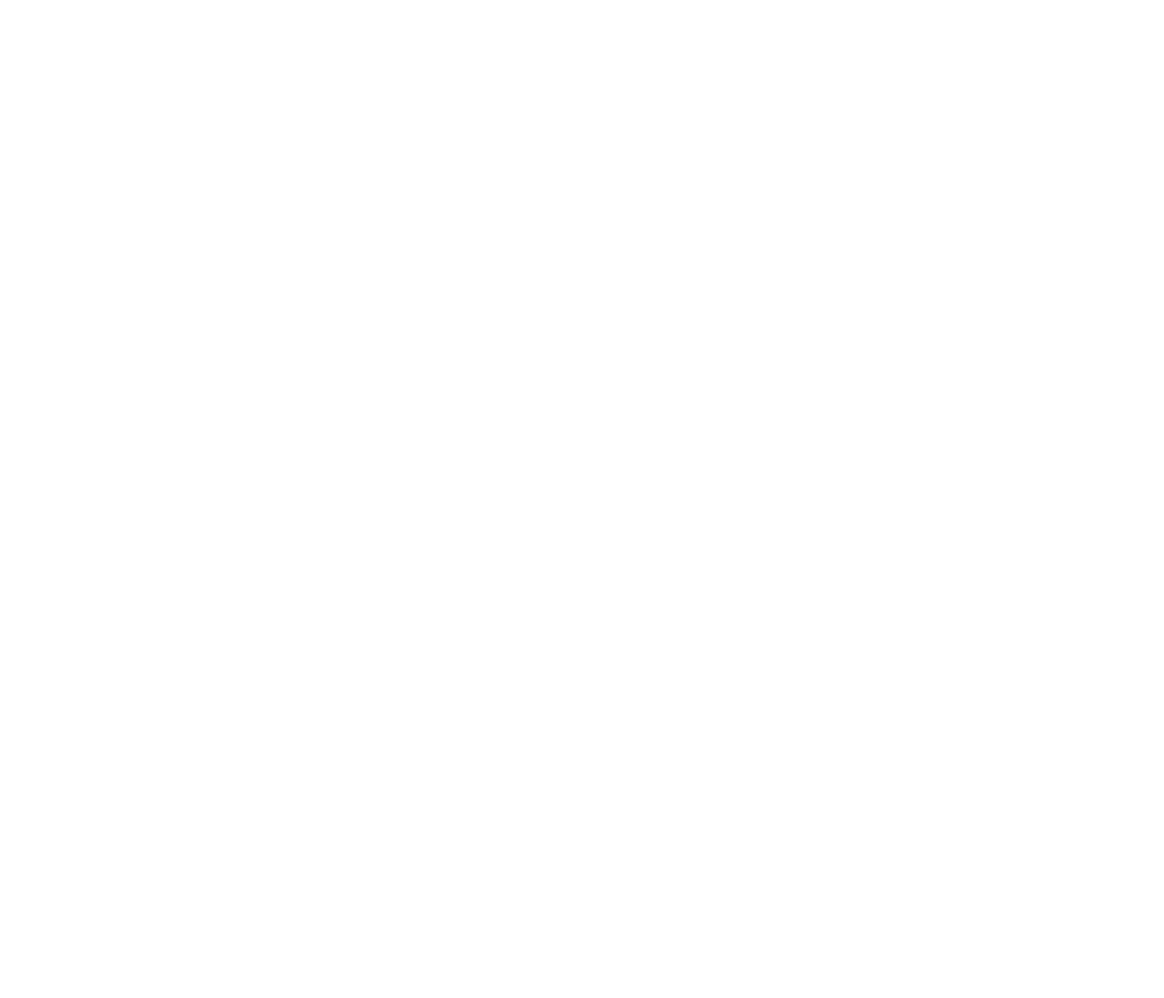
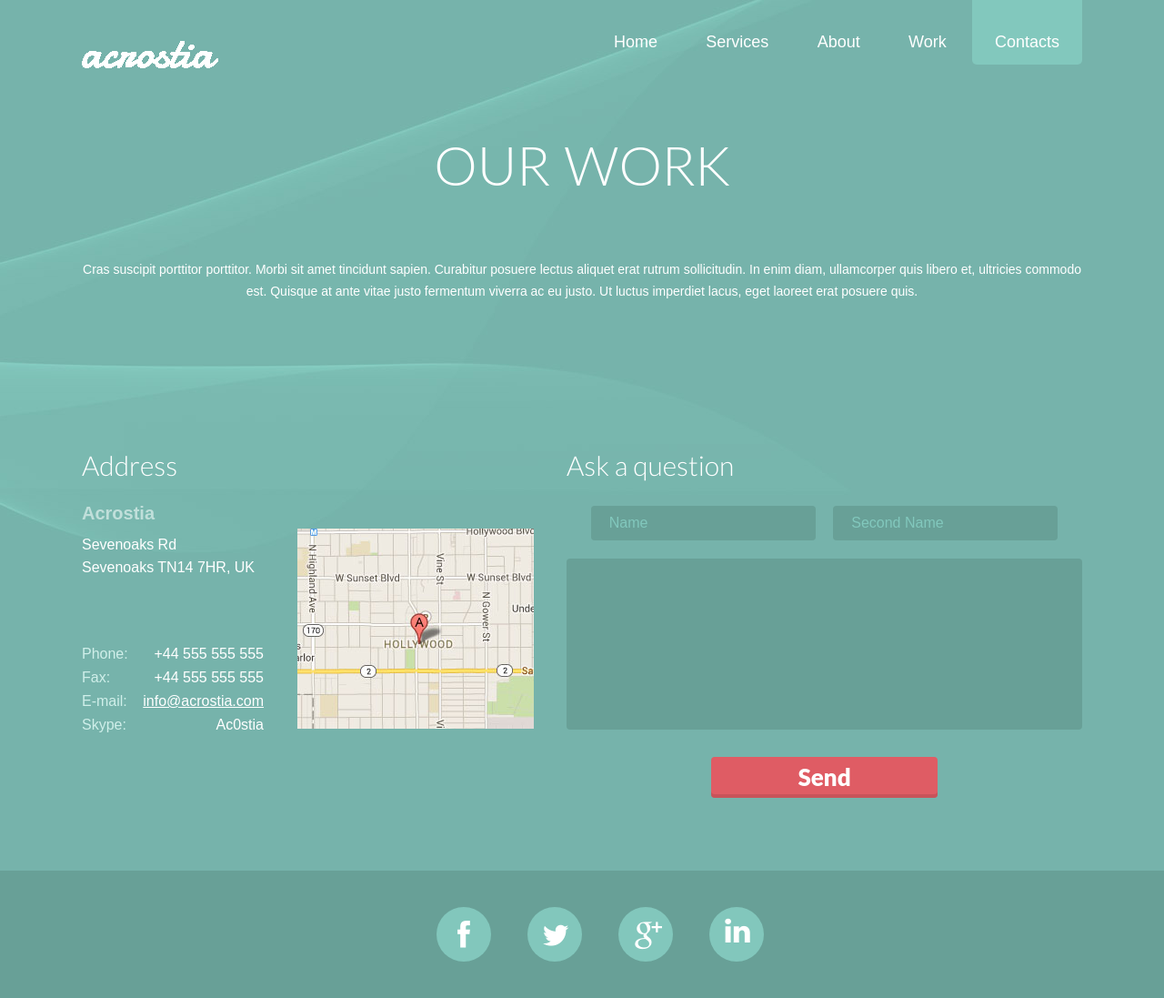
Before and after one commit to nollac-acronostia/nollac-acronostia.github.io, a plain HTML site: page contacts.html in a window 1280 px wide. Shown: the whole page at 91% size. Before the commit the page ends 800 px from the top, so only its background shows below. Drawn offline with Linux system fonts and the light colour scheme.

Commit message:
end pages, no toggle & adaptive

```diff
--- a/contacts.html
+++ b/contacts.html
@@ -0,0 +1,75 @@
+<!DOCTYPE html>
+<html lang="en">
+<head>
+	<meta charset="UTF-8">
+	<title>Acronostia - Contacts</title>
+	<meta http-equiv="X-UA-Compatible" content="IE=edge">
+	<meta name="viewport" content="width=device-width, user-scalable=no, initial-scale=1.0, maximum-scale=1.0, minimum-scale=1.0">
+	<link href="https://fonts.googleapis.com/css?family=Lato:300,400,700,900" rel="stylesheet">
+	<link rel="stylesheet" href="css/normalize.css">
+	<link rel="stylesheet" href="css/contacts.css">
+</head>
+<body>
+	<div class="wrapper">
+		<div class="main">
+				<div class="container">
+					<div class="head">
+						<div class="logo"><a href="#"></a></div>
+						<ul class="nav_menu">
+							<li class="nav_menu_item"><a href="index.html" class="nav_menu_link page_home">Home</a></li>
+							<li class="nav_menu_item"><a href="services.html" class="nav_menu_link page_services">Services</a></li>
+							<li class="nav_menu_item"><a href="about.html" class="nav_menu_link page_about">About</a></li>
+							<li class="nav_menu_item"><a href="work.html" class="nav_menu_link page_work">Work</a></li>
+							<li class="nav_menu_item"><a href="contacts.html" class="nav_menu_link page_contacts active">Contacts</a></li>
+						</ul>
+					</div> <!-- head -->
+					<div class="content_contacts">
+							<h3 class="contacts_content_title">our work</h3>
+							<p class="contacts_content_text">Cras suscipit porttitor porttitor. Morbi sit amet tincidunt sapien. Curabitur posuere lectus aliquet erat rutrum sollicitudin. In enim diam, ullamcorper quis libero et, ultricies commodo est. Quisque at ante vitae justo fermentum viverra ac eu justo. Ut luctus imperdiet lacus, eget laoreet erat posuere quis.</p>
+					</div> <!-- content_contacts -->
+					<div class="contacts_info">
+						<div class="address">
+							<p class="addres_title">Address</p>
+							<div class="address_info">
+								<p class="address_info_title">Acrostia</p>
+								<p class="address_city">Sevenoaks Rd</p>
+								<p class="address_street">Sevenoaks TN14 7HR, UK</p>
+							</div> <!-- address_info -->
+							<div class="address_contacts">
+								<div class="phone address_block"><p>Phone:</p><a href="tel:+44555555555" class="phone_number">+44 555 555 555</a></div>
+								<div class="fax address_block"><p>Fax:</p><a href="fax:+44555555555" class="fax_number">+44 555 555 555</a></div>
+								<div class="mail address_block"><p>E-mail:</p><a href="mailto:mail.ru" class="mail_address">info@acrostia.com</a></div>
+								<div class="skype address_block"><p>Skype:</p><a href="skype:Ac0stia" class="skype_name">Ac0stia</a></div>
+							</div> <!-- address_contacts -->
+						</div>
+						<div class="map"></div>
+						<div class="user_block">
+							<p class="user_form_title">Ask a question</p>
+							<div class="user_form_item">
+								<form action="#" class="user_form">
+									<div class="user_form_name">
+										<input type="text" class="name" placeholder="Name">
+										<input type="text" class="second_name" placeholder="Second Name">
+									</div>
+									<textarea class="user_ask" name="user_ask" cols="59" rows="10"></textarea>
+									<button class="form_btn">Send</button>
+								</form>
+							</div> <!-- user_form_item -->
+						</div> <!-- user_block -->
+					</div> <!-- contacts_info -->
+
+				</div> <!-- container -->
+				<footer class="footer">
+					<div class="container">
+						<ul class="social">
+							<li class="social_list facebook"><a class="social_link fb" href=""></a></li>
+							<li class="social_list twitter"><a class="social_link tw" href=""></a></li>
+							<li class="social_list google"><a class="social_link go" href=""></a></li>
+							<li class="social_list linkedin"><a class="social_link lin" href=""></a></li>
+						</ul> <!-- social -->
+					</div> <!-- container -->
+				</footer>
+		</div> <!-- main -->
+	</div> <!-- wrapper -->
+</body>
+</html>
--- a/sass/contacts.scss
+++ b/sass/contacts.scss
@@ -0,0 +1,349 @@
+body {
+	width: 100%;
+	height: 100%;
+	font-size: 16px;
+}
+
+.container {
+	max-width: 1100px;
+	margin: 0 auto;
+	padding: 0 20px;
+}
+
+.main {
+	background: url(../img/background-p5.jpg);
+}
+
+.head {
+	display: flex;
+	justify-content: space-between;
+}
+
+.logo {
+	width: 150px;
+	height: 30px;
+	background: url(../img/logo.png);
+	margin-top: 45px;
+}
+
+.nav_menu {
+	display: flex;
+	list-style: none;
+	justify-content: space-between;
+	padding: 0;
+	max-width: 540px;
+	width: 100%;
+}
+
+.nav_menu_link {
+	color: white;
+	font-family: Lato Regular, sans-serif;
+	font-size: 18px;
+	font-weight: 400;
+	line-height: 60px;
+	text-decoration: none;
+	padding: 40px 25px 15px 25px;
+	border-radius: 5px;
+}
+
+/* active page */
+
+.page_home.active {
+	background-color: #74c7d5;
+	border-radius: 5px;
+}
+
+.page_services.active {
+	background-color: #df5c64;
+	border-radius: 5px;
+}
+
+.page_about.active {
+	background-color: #91778e;
+	border-radius: 5px;
+}
+
+.page_work.active {
+	background-color: #a1ca6c;
+	border-radius: 5px;
+}
+
+.page_contacts.active {
+	background-color: #82c8bd;
+	border-radius: 5px;
+}
+
+/* end active page */
+
+.content_contacts {
+	display: flex;
+	flex-direction: column;
+	justify-content: center;
+	text-align: center;
+	margin-bottom: 120px;
+}
+
+.contacts_content_title {
+	display: block;
+	color: #fff;
+	font-family: Lato Light, sans-serif;
+	font-size: 60px;
+	font-weight: 300;
+	line-height: 58px;
+	text-transform: uppercase;
+}
+
+.contacts_content_text {
+	color: #fff;
+	font-family: Lato Regular, sans-serif;
+	font-size: 14px;
+	font-weight: 400;
+	line-height: 24px;
+}
+
+.contacts_info {
+	display: flex;
+	justify-content: space-between;
+}
+
+.address {
+	display: flex;
+	flex-direction: column;
+}
+
+.addres_title {
+	color: white;
+	font-family: Lato, sans-serif;
+	font-size: 30px;
+	font-weight: 300;
+	line-height: 30px;
+}
+
+.address_info {
+	margin-bottom: 70px;
+	& p {
+		margin: 0;
+		margin-bottom: 4px;
+	}
+}
+
+.address_info .address_info_title {
+	color: #c0dfda;
+	font-family: Lato Bold, sans-serif;
+	font-size: 20px;
+	font-weight: 700;
+	line-height: 17px;
+	margin-bottom: 15px;
+}
+
+.address_city,
+.address_street {
+	color: #fff;
+	font-family: Lato Regular, sans-serif;
+	font-size: 16px;
+	font-weight: 400;
+	line-height: 21px;
+}
+
+.address_contacts {
+	display: flex;
+	flex-direction: column;
+	width: 200px;
+}
+
+.address_contacts p {
+	display: inline-block;
+	font-family: Lato Regular, sans-serif;
+	font-size: 16px;
+	font-weight: 400;
+	line-height: 21px;
+	color: #d0efea;
+	margin: 0;
+	margin-bottom: 5px;
+}
+
+.address_contacts a {
+	font-family: Lato Regular, sans-serif;
+	font-size: 16px;
+	font-weight: 400;
+	line-height: 21px;
+	color: #fff;
+	text-decoration: none;
+}
+
+.address_contacts .mail_address {
+	text-decoration: underline;
+}
+
+.address_block {
+	display: flex;
+	justify-content: space-between;
+}
+
+.map {
+	width: 260px;
+	height: 220px;
+	background: url(../img/content/map.jpg);
+	background-position: -50px -120px;
+	margin-top: 115px;
+}
+
+.user_form_title {
+	color: #fff;
+	font-family: Lato;
+	font-size: 30px;
+	font-weight: 300;
+	line-height: 30px;
+}
+
+.user_form {
+	display: flex;
+	flex-direction: column;
+	align-items: center;
+	margin-bottom: 80px;
+}
+
+.user_form_item input {
+	background-color: #68a097;
+	border-radius: 4px;
+	border: none;
+	padding: 10px 20px;
+	outline: none;
+	margin-bottom: 20px;
+	&:focus {
+		background: #fff;
+	}
+}
+
+.user_form_item .name {
+	margin-right: 15px;
+}
+
+.user_form_item input::-webkit-input-placeholder {
+	color: #82c8bd;
+	font-family: Lato Regular, sans-serif;
+	font-size: 16px;
+	font-weight: 400;
+	line-height: 21px;
+}
+
+.user_form_item input::-moz-placeholder {
+	color: #82c8bd;
+	font-family: Lato Regular, sans-serif;
+	font-size: 16px;
+	font-weight: 400;
+	line-height: 21px;
+}
+
+.user_form_item input:-moz-placeholder {
+	color: #82c8bd;
+	font-family: Lato Regular, sans-serif;
+	font-size: 16px;
+	font-weight: 400;
+	line-height: 21px;
+}
+
+.user_form_item input:-ms-input-placeholder {
+	color: #82c8bd;
+	font-family: Lato Regular, sans-serif;
+	font-size: 16px;
+	font-weight: 400;
+	line-height: 21px;
+}
+
+.user_form_item input:focus::-webkit-input-placeholder {opacity: 0; transition: opacity 0.3s ease;}
+.user_form_item input:focus::-moz-placeholder          {opacity: 0; transition: opacity 0.3s ease;}
+.user_form_item input:focus:-moz-placeholder           {opacity: 0; transition: opacity 0.3s ease;}
+.user_form_item input:focus:-ms-input-placeholder      {opacity: 0; transition: opacity 0.3s ease;}
+
+.user_ask {
+	display: block;
+	background-color: #68a097;
+	border-radius: 4px;
+	border: none;
+	outline: none;
+	resize: none;
+	margin-bottom: 30px;
+	&:focus {
+		background: #fff;
+	}
+}
+
+.form_btn {
+	color: #fff;
+	font-family: Lato Black,  sans-serif;
+	font-size: 26px;
+	font-weight: 900;
+	line-height: 21px;
+	padding: 12px 95px;
+	background-color: #df5c64;
+	border:none;
+	outline: none;
+	cursor: pointer;
+	border-radius: 4px;
+	box-shadow: inset 0 -4px 0 rgba(178, 74, 80, 0.5);
+}
+
+.footer {
+	background: #68a097;
+}
+
+.social {
+	display: flex;
+	justify-content: center;
+	list-style: none;
+	margin: 0;
+}
+
+.social_list {
+	position: relative;
+	width: 60px;
+	height: 60px;
+	background: #82c7bc;
+	border-radius: 50%;
+	margin: 40px 0;
+	margin-right: 40px;
+	&:last-child {
+		margin-right: 0;
+	}
+}
+
+.social_link {
+	position: absolute;
+	top:0;
+	left:0;
+	padding: 30px 30px;
+}
+
+.facebook:hover {
+	background: #4f689e;
+}
+
+.twitter:hover {
+	background: #74c7d5;
+}
+
+.google:hover {
+	background: #DF5C64;
+}
+
+.linkedin:hover {
+	background: #3E61AF;
+}
+
+.social_link.fb {
+	background: url(../img/footer-fb.png) no-repeat;
+	background-position: center center;
+}
+.social_link.tw {
+	background: url(../img/footer-twit.png) no-repeat;
+	background-position: 17px 19px;
+}
+.social_link.go {
+	background: url(../img/footer-g+.png) no-repeat;
+	background-position: 18px 16px;
+}
+.social_link.lin {
+	background: url(../img/footer-lin.png) no-repeat;
+	background-position: 17px 12px;
+}
```
Also changed, not shown: work.html (+1 -1 lines), css/contacts.css, img/content/map.jpg (added), img/footer-fb.png (added), img/footer-g+.png (added), img/footer-lin.png (added), img/footer-twit.png (added).
